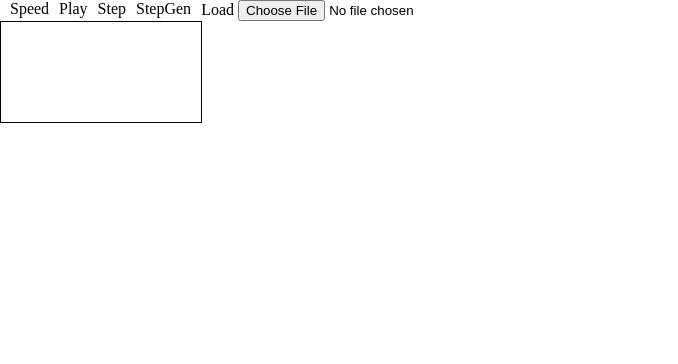
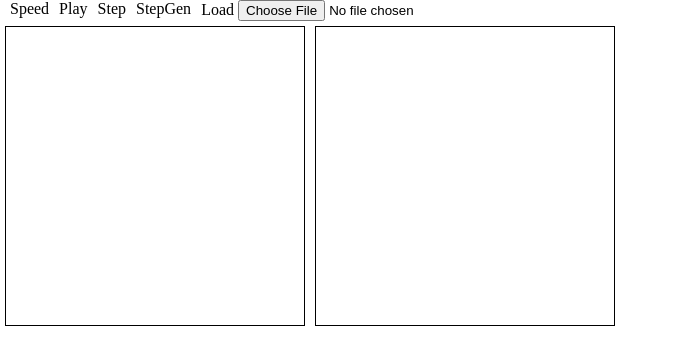
Before and after one commit to maticb/Grafi, a plain HTML site: page index.html in a window 1280 px wide. Shown: the whole page, without its empty margins (0-678 px from the left). Drawn offline with Linux system fonts and the light colour scheme.

Commit message:
Canvas spawning added

```diff
--- a/css/style.css
+++ b/css/style.css
@@ -65,3 +65,9 @@ body,html {
 	min-height: 500px;
 	display:block;
 }
+
+canvas {
+	box-sizing: border-box;
+	border:1px solid black;
+	margin:5px;
+}
--- a/index.html
+++ b/index.html
@@ -24,7 +24,7 @@
     </div>
     <div class="clear"></div>
     <div class="graphs-container">
-      <canvas id="myCanvas" width="200" height="100" style="border:1px solid black;" />
+
     </div>
   </div>
 
--- a/js/globals.js
+++ b/js/globals.js
@@ -2,10 +2,19 @@
 var GLOBAL_ARGS_NUM = 7; // Number of arguments in the first line (global)
 
 // Default values
+var GLOBAL_DEFAULT_CANVAS_SETTING = {
+	id: -1,
+	canvas: undefined,
+	ctx: undefined,
+	width: 300,
+	height: 300,
+	xTitle: 'X',
+	yTitle: 'Y',
+};
 
 // Non-static globals
 var GLOBAL_ANIMATION_DATA = {}; // Parsed animation data
-var GLOBAL_CTX_ARR = []; // Array of canvas contexes
+var GLOBAL_CANVAS_ARR = []; // Array of canvases
 
 // Playback
 var GLOBAL_REQUEST_LOOP = undefined; // Request loop
--- a/js/main.js
+++ b/js/main.js
@@ -259,14 +259,20 @@ function animationLoop() {
 	//TODO: Loop stuff
 	console.log(1);
 	// Request next frame
-	GLOBAL_REQUEST_LOOP = window.requestAnimationFrame(animationLoop, canvas);
+	//GLOBAL_REQUEST_LOOP = window.requestAnimationFrame(animationLoop, canvas);
 }
 /*
 * Spawns a canvas with the given id
 * @param integer 	id 	Canvas id
 */
 function spawnCanvas(id) {
-	// TODO: implement
+	var container = $('.graphs-container');
+	var c = util.clone(GLOBAL_DEFAULT_CANVAS_SETTING);
+	c.id = id;
+	c.canvas = $('<canvas/>').height(c.height).width(c.width);
+	container.append(c.canvas);
+	c.ctx = c.canvas[0].getContext('2d');
+	GLOBAL_CANVAS_ARR.push(c);
 }
 
 /*
@@ -280,6 +286,7 @@ function playSetup(data) {
 		// Spawn canvas for every 2 dimensions
 		spawnCanvas(canvasId++);
 	}
+	console.log(GLOBAL_CANVAS_ARR);
 }
 
 
@@ -289,7 +296,7 @@ function playSetup(data) {
 function play() {
 	if (/*isLoaded() &&*/ !isPlaying()) {
 		// Set up the canvases
-		playSetup();
+		playSetup(GLOBAL_ANIMATION_DATA);
 		// Play the animation
 		animationLoop();
 	}
@@ -350,4 +357,7 @@ $(document).ready(function(){
 		width: 200,
 		height: 100,
 	});*/
+
+	//TMP
+	play();
 });
```
